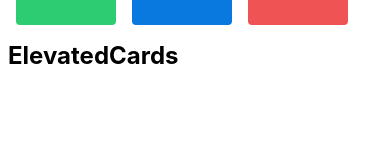
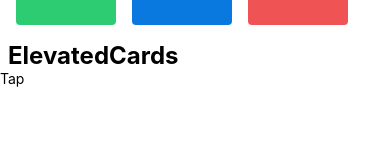
Before and after one commit to haseebt456/styler-app, a React Native app: screen / in a window 390 px wide. Shown: the part 120-280 px from the top of the page. Built offline with nearby package versions, Linux system fonts and the light colour scheme.

Commit message:
Add a card

```diff
--- a/components/ElevatedCards.tsx
+++ b/components/ElevatedCards.tsx
@@ -1,10 +1,15 @@
-import { StyleSheet, Text, View } from 'react-native'
+import { ScrollView, StyleSheet, Text, View } from 'react-native'
 import React from 'react'
 
 export default function ElevatedCards() {
   return (
     <View>
       <Text style={styles.headingText}>ElevatedCards</Text>
+      <ScrollView>
+        <View>
+            <Text>Tap</Text>
+        </View>
+      </ScrollView>
     </View>
   )
 }
```
